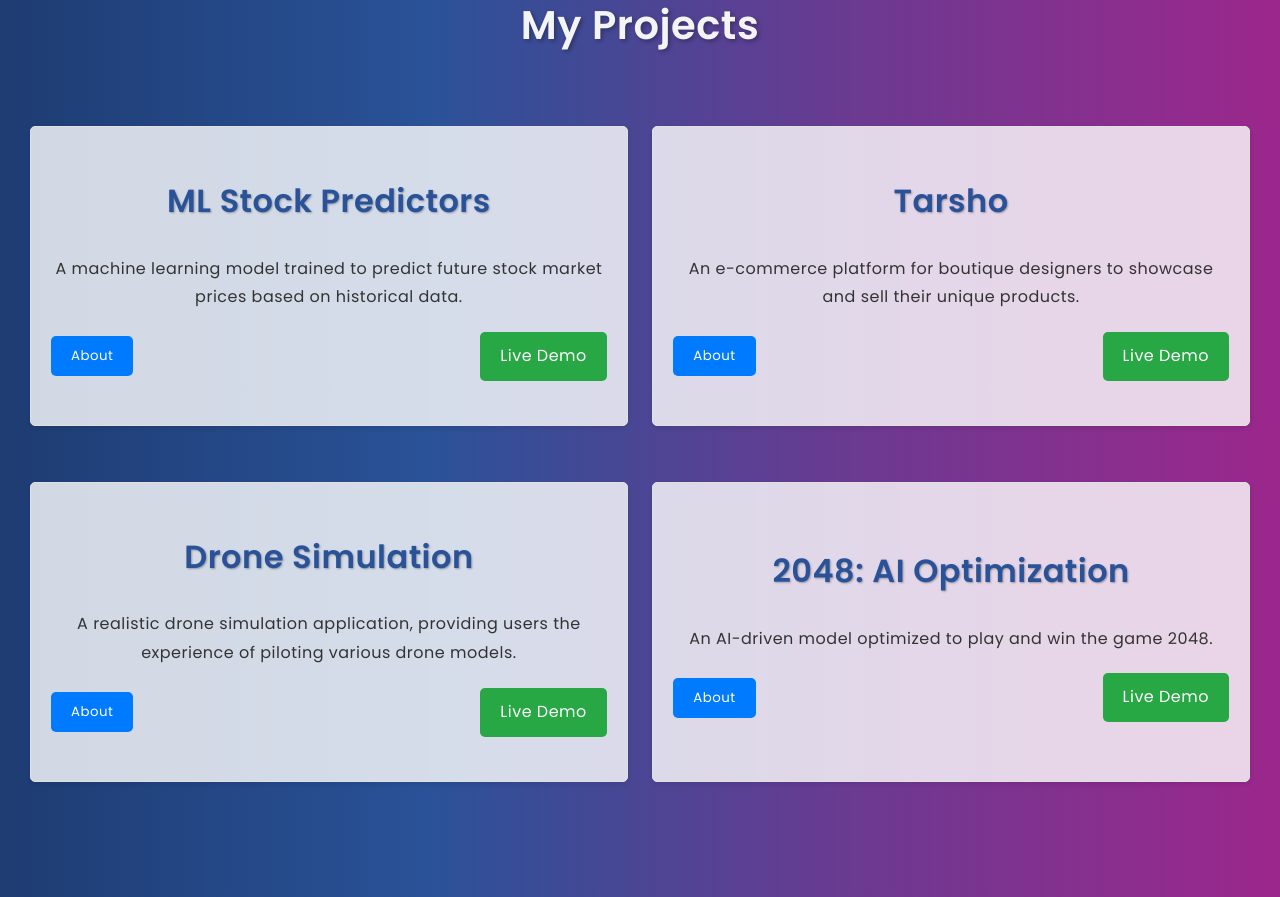
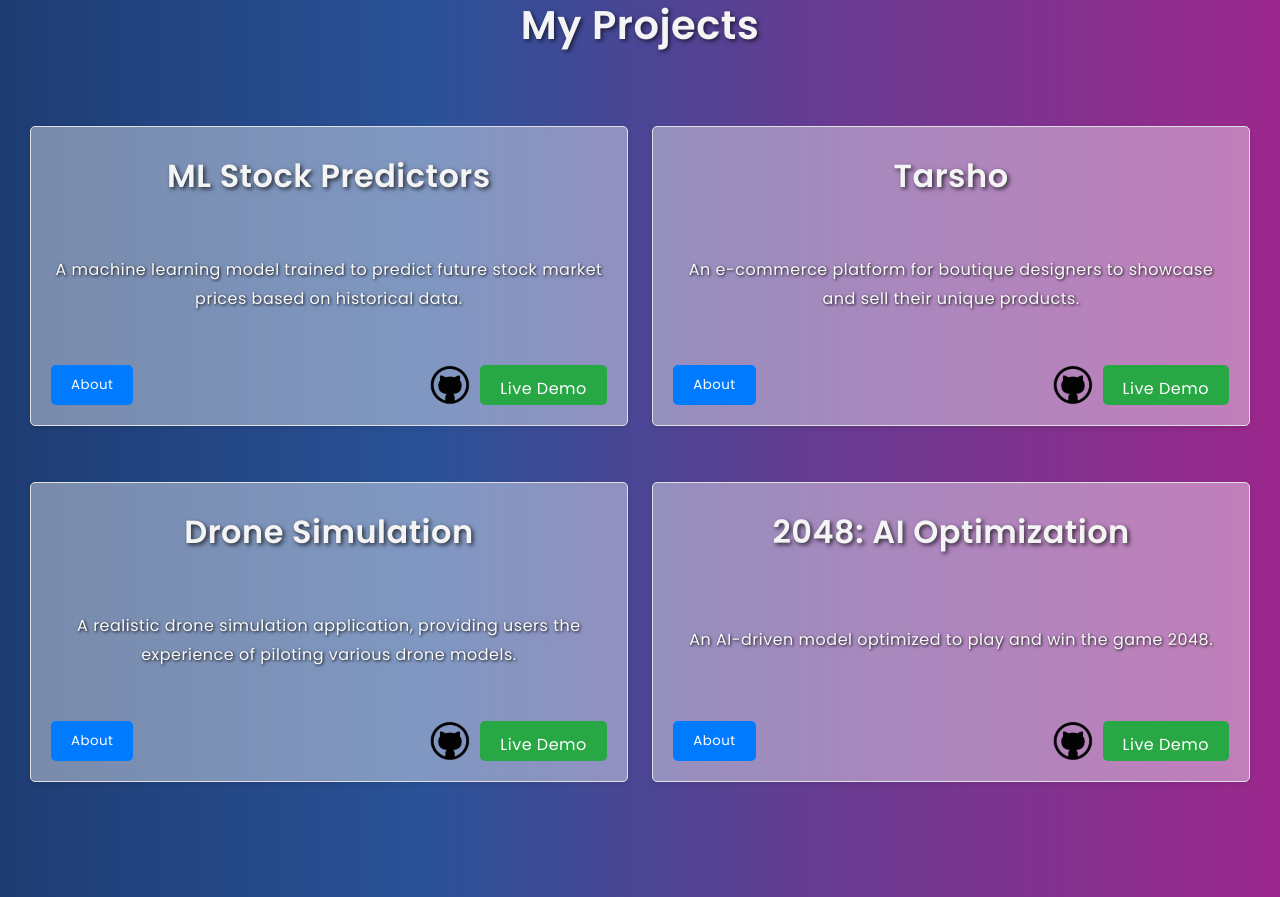
Before and after one commit to AhmedRaisi/PersonalPortfolio, a React (Create React App) app in the folder client/: page / in a window 1280 px wide. Shown: the part 1900-2797 px from the top of the page. Built offline with nearby package versions, Linux system fonts and the light colour scheme.

Commit message:
worked on UX/UI issues

```diff
--- a/client/src/components/Projects/Project1/index.js
+++ b/client/src/components/Projects/Project1/index.js
@@ -1,5 +1,6 @@
-import React, { useState } from 'react'; // Import useState
+import React, { useState } from 'react';
 import './styles.css';
+import githubLogo from './../../../assets/github.png';
 
 const Project = ({ data }) => {
   const [modalOpen, setModalOpen] = useState(false);
@@ -15,7 +16,12 @@ const Project = ({ data }) => {
 
           <div className="projectButtons">
               <button onClick={toggleModal} className="aboutBtn">About</button>
-              <a href={data.demoLink} className="demoBtn">Live Demo</a>
+              <div className="right">
+                  <a href={data.githubLink} className="githubBtn">
+                      <img src={githubLogo} alt="GitHub" />
+                  </a>
+                  <a href={data.demoLink} className="demoBtn">Live Demo</a>
+              </div>
           </div>
 
           {modalOpen && (
@@ -27,14 +33,14 @@ const Project = ({ data }) => {
                       <h4>Tech Stack:</h4>
                       <ul>
                           {data.techStack.map((tech, index) => (
-                              <li key={index}>{tech}</li>
+                              <li key={index}>• {tech}</li>
                           ))}
                       </ul>
 
                       <h4>Key Features:</h4>
                       <ul>
                           {data.features.map((feature, index) => (
-                              <li key={index}>{feature}</li>
+                              <li key={index}>• {feature}</li>
                           ))}
                       </ul>
 
@@ -47,5 +53,4 @@ const Project = ({ data }) => {
   );
 };
 
-
 export default Project;
--- a/client/src/components/Projects/Project1/styles.css
+++ b/client/src/components/Projects/Project1/styles.css
@@ -15,18 +15,47 @@
     display: flex;
     justify-content: space-between;
     align-items: center;
+}
+
+/* ... (other styles remain unchanged) ... */
+
+.left, .right {
+    display: flex;
+    align-items: center; /* align vertically */
     gap: 10px;
 }
 
 .aboutBtn, .demoBtn {
+    height: 40px;
     padding: 10px 20px;
     border: none;
     border-radius: 5px;
     text-decoration: none;
-    display: inline-block;
-    margin-top: 10px;
+    display: flex;
+    align-items: center;
+    justify-content: center;
     transition: background-color 0.3s;
 }
+
+.githubBtn {
+    background-color: transparent;
+    padding: 0;
+    display: flex;
+    align-items: center; /* Ensure alignment of the logo within the button */
+    margin-top: 10px;  /* Slight adjustment downwards to align with the Live Demo button */
+}
+
+.githubBtn:hover {
+    background-color: rgba(0, 0, 0, 0.005);
+}
+
+.githubBtn img {
+    width: 40px;
+    height: auto;
+}
+
+/* ... (remaining styles are unchanged) ... */
+
 
 .aboutBtn {
     background-color: #007BFF;
@@ -42,18 +71,18 @@
     opacity: 0.9;
 }
 
-.projectDescription, .modalContent p {
+.projectDescription {
     margin: 10px 0;
-    color: #333; /* Darken the text color */
+    color: #333;
 }
 
-  .modal {
+.modal {
     position: fixed;
     top: 0;
     left: 0;
     width: 100%;
     height: 100%;
-    background-color: rgba(0, 0, 0, 0.5);
+    background-color: rgba(0, 0, 0, 0.7);
     display: flex;
     justify-content: center;
     align-items: center;
@@ -61,13 +90,15 @@
 }
 
 .modalContent {
-    background-color: white; /* This ensures the modal has a white background */
-    padding: 20px;
-    border-radius: 10px;
+    background-color: white;
+    padding: 30px;
+    border-radius: 15px;
     width: 70%;
     max-width: 600px;
     box-shadow: 0px 5px 15px rgba(0, 0, 0, 0.2);
-    color: #333; /* This sets the text color to a dark gray */
+    color: #333;
+    font-size: 1.1em;
+    line-height: 1.5em;
 }
 
 .closeModal {
@@ -78,7 +109,7 @@
     border-radius: 5px;
     padding: 10px 20px;
     cursor: pointer;
-    margin-top: 10px;
+    margin-top: 20px;
     text-align: center;
     transition: background-color 0.3s;
 }
@@ -87,8 +118,8 @@
     background-color: #ff0000;
 }
 
-.modalContent ul,
-.modalContent ol {
+.modalContent ul, .modalContent ol {
     list-style-type: none;
     padding-left: 0;
+    margin-left: 1.5em;
 }
--- a/client/src/components/Projects/Project2/index.js
+++ b/client/src/components/Projects/Project2/index.js
@@ -1,5 +1,6 @@
-import React, { useState } from 'react'; // Import useState
+import React, { useState } from 'react';
 import './styles.css';
+import githubLogo from './../../../assets/github.png';
 
 const Project = ({ data }) => {
   const [modalOpen, setModalOpen] = useState(false);
@@ -15,7 +16,12 @@ const Project = ({ data }) => {
 
           <div className="projectButtons">
               <button onClick={toggleModal} className="aboutBtn">About</button>
-              <a href={data.demoLink} className="demoBtn">Live Demo</a>
+              <div className="right">
+                  <a href={data.githubLink} className="githubBtn">
+                      <img src={githubLogo} alt="GitHub" />
+                  </a>
+                  <a href={data.demoLink} className="demoBtn">Live Demo</a>
+              </div>
           </div>
 
           {modalOpen && (
@@ -27,14 +33,14 @@ const Project = ({ data }) => {
                       <h4>Tech Stack:</h4>
                       <ul>
                           {data.techStack.map((tech, index) => (
-                              <li key={index}>{tech}</li>
+                              <li key={index}>• {tech}</li>
                           ))}
                       </ul>
 
                       <h4>Key Features:</h4>
                       <ul>
                           {data.features.map((feature, index) => (
-                              <li key={index}>{feature}</li>
+                              <li key={index}>• {feature}</li>
                           ))}
                       </ul>
 
@@ -47,5 +53,4 @@ const Project = ({ data }) => {
   );
 };
 
-
 export default Project;
--- a/client/src/components/Projects/Project3/index.js
+++ b/client/src/components/Projects/Project3/index.js
@@ -1,8 +1,9 @@
-import React, { useState } from 'react'; // Import useState
+import React, { useState } from 'react';
 import './styles.css';
+import githubLogo from './../../../assets/github.png';
 
 const Project = ({ data }) => {
-  const [modalOpen, setModalOpen] = useState(false); // Modal state
+  const [modalOpen, setModalOpen] = useState(false);
 
   const toggleModal = () => {
       setModalOpen(!modalOpen);
@@ -15,7 +16,12 @@ const Project = ({ data }) => {
 
           <div className="projectButtons">
               <button onClick={toggleModal} className="aboutBtn">About</button>
+              <div className="right">
+                  <a href={data.githubLink} className="githubBtn">
+                      <img src={githubLogo} alt="GitHub" />
+                  </a>
                   <a href={data.demoLink} className="demoBtn">Live Demo</a>
+              </div>
           </div>
 
           {modalOpen && (
@@ -23,6 +29,21 @@ const Project = ({ data }) => {
                   <div className="modalContent">
                       <h3>{data.title}</h3>
                       <p>{data.description}</p>
+
+                      <h4>Tech Stack:</h4>
+                      <ul>
+                          {data.techStack.map((tech, index) => (
+                              <li key={index}>• {tech}</li>
+                          ))}
+                      </ul>
+
+                      <h4>Key Features:</h4>
+                      <ul>
+                          {data.features.map((feature, index) => (
+                              <li key={index}>• {feature}</li>
+                          ))}
+                      </ul>
+
                       <a href={data.demoLink} className="demoBtn">Live Demo</a>
                       <button onClick={toggleModal} className="closeModal">Close</button>
                   </div>
--- a/client/src/components/Projects/Project4/index.js
+++ b/client/src/components/Projects/Project4/index.js
@@ -1,8 +1,9 @@
-import React, { useState } from 'react'; // Import useState
+import React, { useState } from 'react';
 import './styles.css';
+import githubLogo from './../../../assets/github.png';
 
 const Project = ({ data }) => {
-  const [modalOpen, setModalOpen] = useState(false); // Modal state
+  const [modalOpen, setModalOpen] = useState(false);
 
   const toggleModal = () => {
       setModalOpen(!modalOpen);
@@ -15,7 +16,12 @@ const Project = ({ data }) => {
 
           <div className="projectButtons">
               <button onClick={toggleModal} className="aboutBtn">About</button>
+              <div className="right">
+                  <a href={data.githubLink} className="githubBtn">
+                      <img src={githubLogo} alt="GitHub" />
+                  </a>
                   <a href={data.demoLink} className="demoBtn">Live Demo</a>
+              </div>
           </div>
 
           {modalOpen && (
@@ -23,6 +29,21 @@ const Project = ({ data }) => {
                   <div className="modalContent">
                       <h3>{data.title}</h3>
                       <p>{data.description}</p>
+
+                      <h4>Tech Stack:</h4>
+                      <ul>
+                          {data.techStack.map((tech, index) => (
+                              <li key={index}>• {tech}</li>
+                          ))}
+                      </ul>
+
+                      <h4>Key Features:</h4>
+                      <ul>
+                          {data.features.map((feature, index) => (
+                              <li key={index}>• {feature}</li>
+                          ))}
+                      </ul>
+
                       <a href={data.demoLink} className="demoBtn">Live Demo</a>
                       <button onClick={toggleModal} className="closeModal">Close</button>
                   </div>
--- a/client/src/components/Projects/index.js
+++ b/client/src/components/Projects/index.js
@@ -16,6 +16,7 @@ const Projects = () => {
             techStack: ["Python", "TensorFlow", "Keras", "Pandas", "Numpy"],
             features: ["Time series forecasting", "Deep learning", "Interactive visualization"],
             demoLink: "https://github.com/AhmedRaisi/MLStockPredictor",
+            githubLink: "https://github.com/AhmedRaisi/MLStockPredictor",
             component: Project1
         },
         {
@@ -25,6 +26,7 @@ const Projects = () => {
             techStack: ["React", "Node.js", "MongoDB", "Express.js", "Redux"],
             features: ["User authentication", "Shopping cart", "Product search & filters"],
             demoLink: "https://github.com/AhmedRaisi/Tarsho",
+            githubLink: "https://github.com/AhmedRaisi/Tarsho",
             component: Project2
         },
         {
@@ -34,6 +36,7 @@ const Projects = () => {
           techStack: ["React", "Node.js", "MongoDB", "Express.js", "Redux"],
           features: ["User authentication", "Shopping cart", "Product search & filters"],
           demoLink: "https://github.com/AhmedRaisi/DroneSim",
+          githubLink: "https://github.com/AhmedRaisi/DroneSim",
           component: Project3
         },
         {
@@ -43,6 +46,7 @@ const Projects = () => {
           techStack: ["React", "Node.js", "MongoDB", "Express.js", "Redux"],
           features: ["User authentication", "Shopping cart", "Product search & filters"],
           demoLink: "https://github.com/AhmedRaisi/2048AIOptimization",
+          githubLink: "https://github.com/AhmedRaisi/2048AIOptimization",
           component: Project4
         },
     ];
--- a/client/src/components/Projects/styles.css
+++ b/client/src/components/Projects/styles.css
@@ -34,7 +34,7 @@ body {
 /* Projects section styles */
 
 .projectsContainer {
-    padding: 60px 30px;  /* Added horizontal padding so cards don't touch the edge */
+    padding: 60px 30px;
     background: linear-gradient(to right, #1e3c72, #2a5298, #6b3a91, #9c278c);
     text-align: center;
     display: grid;
@@ -48,14 +48,15 @@ body {
     margin-bottom: 30px;
     width: 100%;
     grid-column: span 2;
-    text-shadow: 2px 2px 4px rgba(0, 0, 0, 0.3);
+    text-shadow: 2px 2px 4px rgba(0, 0, 0, 0.6);
 }
 
 /* Individual Project Card styles */
 
+/* ... (previous styles remain unchanged) ... */
+
 .projectCard {
-    background-color: rgba(255, 255, 255, 0.8);
-    border: 1px solid rgba(30, 60, 114, 0.5);
+    background-color: rgba(255, 255, 255, 0.4);
     padding: 20px;
     width: 100%;
     height: 300px;
@@ -63,37 +64,53 @@ body {
     box-shadow: 0px 4px 10px rgba(30, 60, 114, 0.2);
     display: flex;
     flex-direction: column;
-    justify-content: center;
+    justify-content: space-between;
 }
 
 .projectCard h3 {
-    font-size: 1.8em;  /* Adjusted font size for clarity */
+    font-size: 1.8em;
     margin-bottom: 15px;
-    color: #2a5298;  /* Darker shade from the background gradient for better readability */
-    text-shadow: 1px 1px 2px rgba(0, 0, 0, 0.3);  /* Subtle shadow for depth and readability */
+    color: #f4f4f4;
+    text-shadow: 2px 2px 4px rgba(0, 0, 0, 0.7);
 }
 
+.projectCard p {  /* Adjusting the project description styling */
+    color: #f9f9f9; /* Changed the color to a lighter shade */
+    text-shadow: 1px 1px 3px rgba(0, 0, 0, 0.9);
+    margin-bottom: 15px;
+}
+
+/* ... (remaining styles are unchanged) ... */
+
+
 .projectButtons {
-    width: 100%; /* Take the full width of the card */
+    width: 100%;
     display: flex;
-    justify-content: center; /* Center the buttons horizontally */
+    justify-content: center;
     align-items: center;
-    gap: 10px;
+    gap: 15px;
 }
 
 .aboutBtn, .demoBtn {
-    background-color: #007BFF;
-    color: white;
-    border: 1px solid #007BFF;
+    background-color: rgba(255, 255, 255, 0.8);
+    color: #1e3c72;
+    border: none;  /* Ensure there's no border for buttons */
 }
 
-.demoBtn {
-    background-color: #28A745;
-    border: 1px solid #28A745;
+.demoBtn:hover, .aboutBtn:hover {
+    background-color: rgba(255, 255, 255, 0.6);
+    transform: scale(1.05);
+    color: #6b3a91;
 }
 
-.aboutBtn:hover, .demoBtn:hover {
-    background-color: transparent;
+.githubBtn {
+    background-color: #333;
+    color: #fff;
+    border: none;
+}
+
+.githubBtn:hover {
+    background-color: #555;
     transform: scale(1.05);
-    color: #333;
+    color: #fff;
 }
```
Also changed, not shown: client/src/components/Header/index.js (+25 -10 lines), client/src/components/Header/styles.css (+10 -7 lines), client/src/assets/github.png (added). Lines whose indentation alone changed are shown as unchanged.
